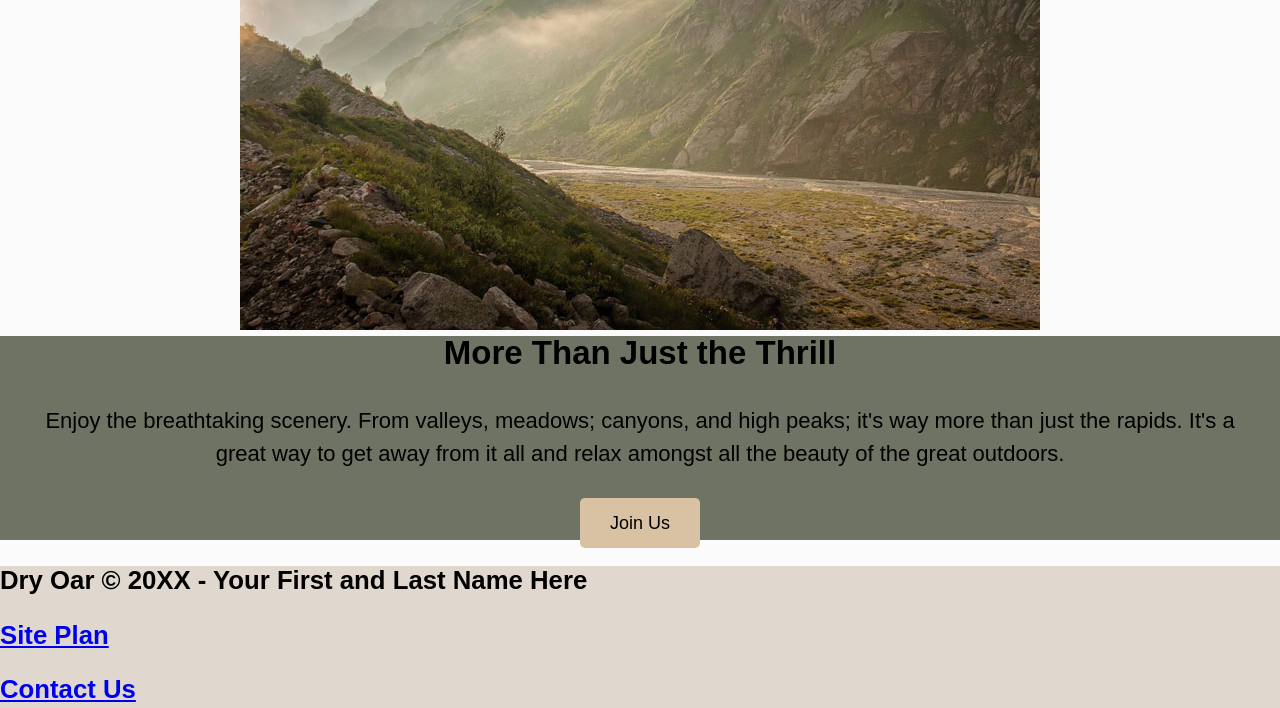
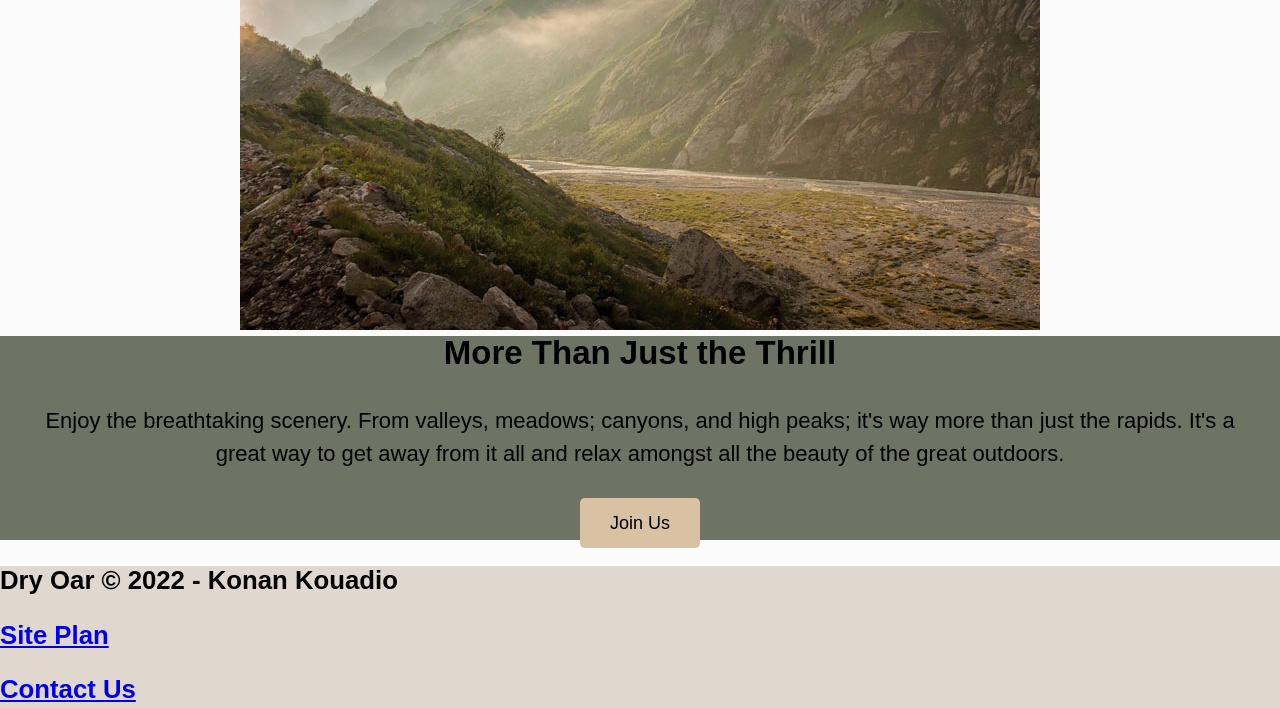
Before and after one commit to konanaime/wdd130, a plain HTML site: page wwr/index.html in a window 1280 px wide. Shown: the part 3160-3868 px from the top of the page. Drawn offline with Linux system fonts and the light colour scheme.

Commit message:
change page

```diff
--- a/wwr/index.html
+++ b/wwr/index.html
@@ -56,7 +56,7 @@
      </main>
     </main>
     <footer>
-        <h3>Dry Oar &copy; 20XX - Your First and Last Name Here</h3>
+        <h3>Dry Oar &copy; 2022 - Konan Kouadio </h3>
         <h3><a href="site-plan-rafting.html">Site Plan</a></h3>
         <h3><a href="contactus.html">Contact Us</a></h3>
         <div class="social">
```
